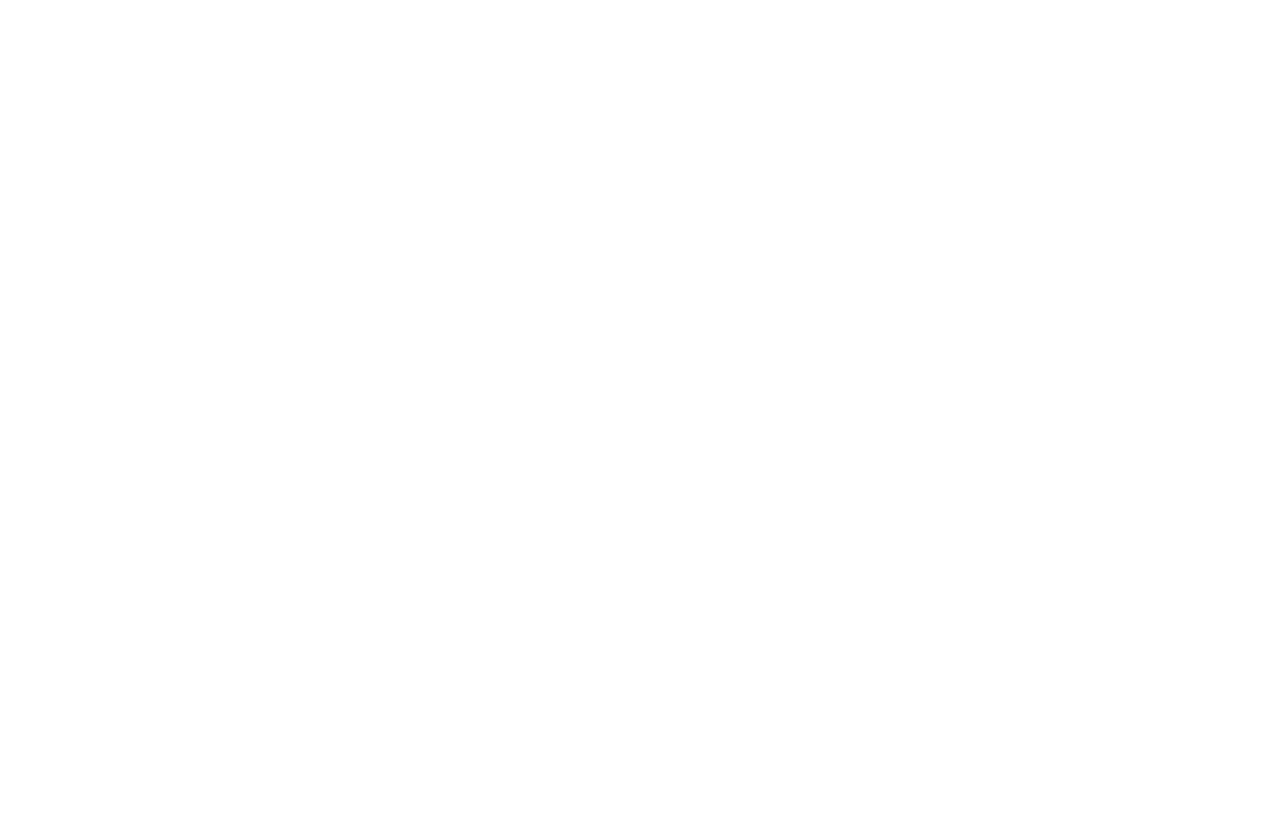
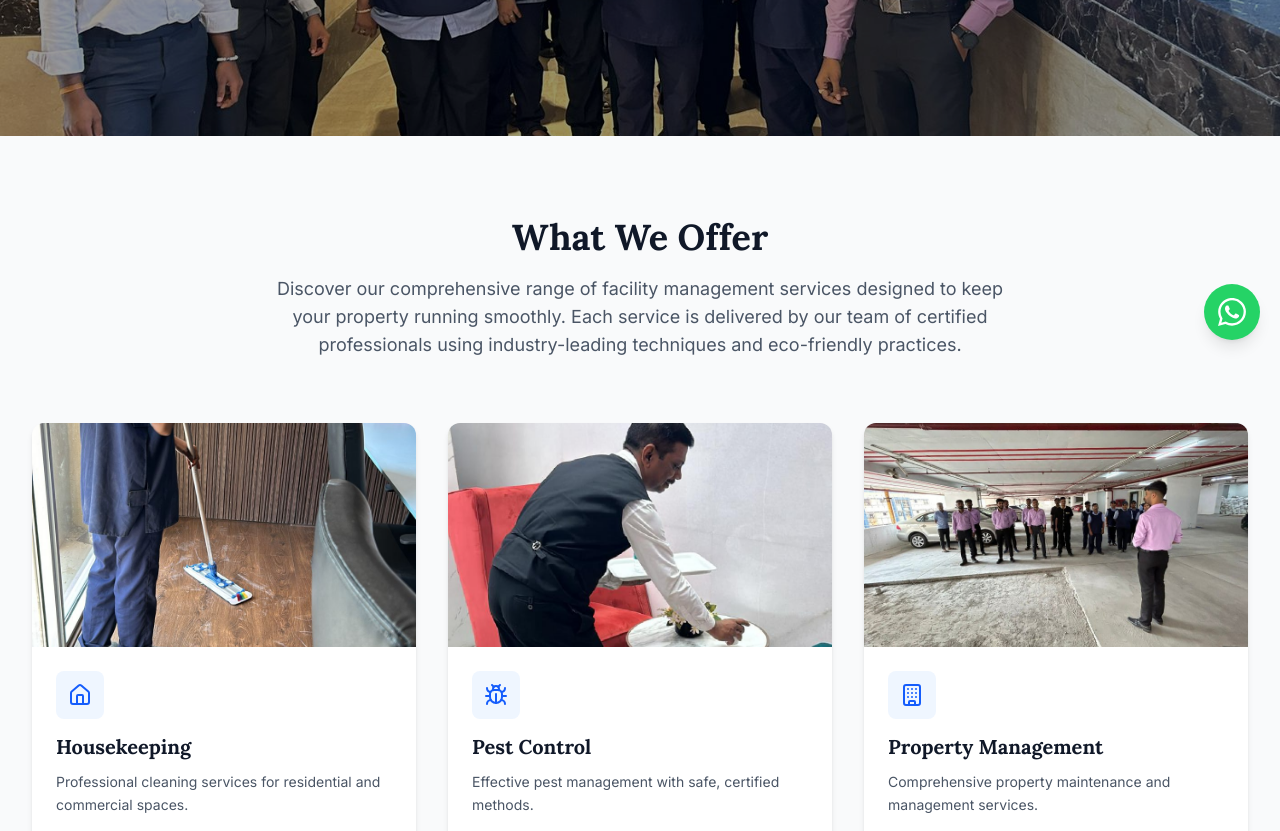
Before and after one commit to MaheshThakur9152/Ambeservices-website, a Next.js app: page /services in a window 1280 px wide. Before the commit this address had no page. Shown: the part 440-1271 px from the top of the page. Before the commit the page ends 800 px from the top, so only its background shows below. Built offline with nearby package versions, Linux system fonts and the light colour scheme.

Commit message:
Update services page images, add WhatsApp icon animations, create Why Us page

```diff
--- a/src/app/globals.css
+++ b/src/app/globals.css
@@ -73,6 +73,17 @@ button:focus-visible {
   outline-offset: 2px;
 }
 
+/* Reduced motion support for accessibility */
+@media (prefers-reduced-motion: reduce) {
+  *,
+  *::before,
+  *::after {
+    animation-duration: 0.01ms !important;
+    animation-iteration-count: 1 !important;
+    transition-duration: 0.01ms !important;
+  }
+}
+
 /* Force mobile sidebar to be solid white */
 .mobile-sidebar {
   background-color: #FFFFFF !important;
--- /dev/null
+++ b/src/app/services/page.tsx
@@ -0,0 +1,164 @@
+"use client";
+
+import Image from 'next/image';
+import { motion } from 'framer-motion';
+import Link from 'next/link';
+import { Home, Bug, Building, Droplets, Utensils, ArrowUpDown, Car, Wrench } from 'lucide-react';
+import Header from '../../components/Header';
+import Footer from '../../components/Footer';
+
+const services = [
+  {
+    title: "Housekeeping",
+    description: "Professional cleaning services for residential and commercial spaces.",
+    image: "/folders/Gallery1.jpeg",
+    icon: Home,
+    slug: "housekeeping"
+  },
+  {
+    title: "Pest Control",
+    description: "Effective pest management with safe, certified methods.",
+    image: "/Pest-control/Pantry-boy.jpeg",
+    icon: Bug,
+    slug: "pest-control"
+  },
+  {
+    title: "Property Management",
+    description: "Comprehensive property maintenance and management services.",
+    image: "/services/property-management.jpg",
+    icon: Building,
+    slug: "property-management"
+  },
+  {
+    title: "Tank Cleaning",
+    description: "Specialized water tank cleaning and maintenance services.",
+    image: "/services/tank-cleaning.jpg",
+    icon: Droplets,
+    slug: "tank-cleaning"
+  },
+  {
+    title: "Catering",
+    description: "Quality catering services for events and offices.",
+    image: "/services/catering.jpg",
+    icon: Utensils,
+    slug: "catering"
+  },
+  {
+    title: "Lift Operations",
+    description: "Professional lift maintenance and operation services.",
+    image: "/services/lift-operator.jpg",
+    icon: ArrowUpDown,
+    slug: "lift-operations"
+  },
+  {
+    title: "Car Cleaning",
+    description: "Professional vehicle cleaning and detailing services.",
+    image: "/services/car-cleaning.jpg",
+    icon: Car,
+    slug: "car-cleaning"
+  },
+  {
+    title: "Technical Maintenance",
+    description: "Comprehensive technical maintenance for electrical and plumbing systems.",
+    image: "/services/civil.jpg",
+    icon: Wrench,
+    slug: "technical-maintenance"
+  }
+];
+
+export default function ServicesPage() {
+  return (
+    <div className="min-h-screen">
+      <Header />
+
+      {/* Hero Section */}
+      <section
+        className="relative w-full h-[60vh] flex items-center justify-center overflow-hidden"
+        style={{ backgroundImage: 'url(/Image.use.jpg)', backgroundSize: 'cover', backgroundPosition: 'center' }}
+      >
+        {/* Dark Overlay */}
+        <div className="absolute inset-0 bg-black/40"></div>
+
+        {/* Content */}
+        <div className="relative z-10 text-center text-white px-4 max-w-4xl mx-auto">
+          <motion.div
+            initial={{ opacity: 0, y: 20 }}
+            animate={{ opacity: 1, y: 0 }}
+            transition={{ duration: 0.8, delay: 0.8 }}
+          >
+            <Link
+              href="#services"
+              className="inline-flex items-center px-8 py-4 bg-orange-500 hover:bg-orange-600 text-white rounded-lg font-medium transition-colors text-lg"
+            >
+              Explore Our Services
+            </Link>
+          </motion.div>
+        </div>
+      </section>
+
+      {/* Services Grid */}
+      <section id="services" className="py-20 bg-gray-50">
+        <div className="max-w-7xl mx-auto px-4 sm:px-6 lg:px-8">
+          <motion.div
+            className="text-center mb-16"
+            initial={{ opacity: 0, y: 30 }}
+            whileInView={{ opacity: 1, y: 0 }}
+            transition={{ duration: 0.5 }}
+            viewport={{ once: true }}
+          >
+            <h2 className="text-3xl md:text-4xl font-bold text-gray-900 mb-4">
+              What We Offer
+            </h2>
+            <p className="text-lg text-gray-600 max-w-3xl mx-auto">
+              Discover our comprehensive range of facility management services designed to keep your property running smoothly. Each service is delivered by our team of certified professionals using industry-leading techniques and eco-friendly practices.
+            </p>
+          </motion.div>
+
+          <div className="grid grid-cols-1 md:grid-cols-2 lg:grid-cols-3 gap-8">
+            {services.map((service, index) => (
+              <motion.div
+                key={service.slug}
+                className="group bg-white rounded-xl overflow-hidden shadow-md hover:shadow-2xl transition-all duration-300"
+                initial={{ opacity: 0, y: 50 }}
+                whileInView={{ opacity: 1, y: 0 }}
+                transition={{ duration: 0.5, delay: index * 0.1 }}
+                viewport={{ once: true }}
+              >
+                <div className="relative h-56 overflow-hidden bg-gray-100">
+                  <Image
+                    src={service.image}
+                    alt={service.title}
+                    fill
+                    unoptimized
+                    className="object-cover group-hover:scale-110 transition-transform duration-500"
+                    sizes="(max-width: 768px) 100vw, (max-width: 1024px) 50vw, 33vw"
+                    loading="lazy"
+                  />
+                </div>
+                <div className="p-6">
+                  <div className="w-12 h-12 bg-blue-50 rounded-lg flex items-center justify-center mb-4">
+                    <service.icon className="w-6 h-6 text-blue-600" />
+                  </div>
+                  <h3 className="text-xl font-bold text-gray-900 mb-3">
+                    {service.title}
+                  </h3>
+                  <p className="text-gray-600 mb-4 leading-relaxed text-sm">
+                    {service.description}
+                  </p>
+                  <Link
+                    href={`/services/${service.slug}`}
+                    className="inline-flex items-center px-4 py-2 bg-orange-500 hover:bg-orange-600 text-white rounded-lg font-medium transition-colors text-sm"
+                  >
+                    Learn More
+                  </Link>
+                </div>
+              </motion.div>
+            ))}
+          </div>
+        </div>
+      </section>
+
+      <Footer />
+    </div>
+  );
+}
--- a/src/components/Header.tsx
+++ b/src/components/Header.tsx
@@ -3,10 +3,12 @@
 import { useState, useEffect } from 'react';
 import { Menu, X, Mail } from 'lucide-react';
 import Link from 'next/link';
+import { usePathname } from 'next/navigation';
 
 const Header = () => {
   const [isMenuOpen, setIsMenuOpen] = useState(false);
   const [isScrolled, setIsScrolled] = useState(false);
+  const pathname = usePathname();
 
   useEffect(() => {
     const handleScroll = () => {
@@ -46,12 +48,14 @@ const Header = () => {
             >
               Home
             </Link>
-            <button
-              onClick={() => scrollToSection('services')}
-              className="font-sans text-base font-medium text-gray-700 hover:text-blue-600 transition-colors"
+            <Link
+              href="/services"
+              className={`font-sans text-base font-medium transition-colors ${
+                pathname === '/services' ? 'text-blue-600' : 'text-gray-700 hover:text-blue-600'
+              }`}
             >
               Services
-            </button>
+            </Link>
             <button
               onClick={() => scrollToSection('why-ambe-service')}
               className="font-sans text-base font-medium text-gray-700 hover:text-blue-600 transition-colors"
@@ -144,12 +148,15 @@ const Header = () => {
                 >
                   Home
                 </button>
-                <button
-                  onClick={() => scrollToSection('services')}
-                  className="block w-full text-left py-3 px-4 text-gray-700 hover:text-blue-600 hover:bg-blue-50 rounded-lg transition-colors"
+                <Link
+                  href="/services"
+                  className={`block w-full text-left py-3 px-4 rounded-lg transition-colors ${
+                    pathname === '/services' ? 'text-blue-600 bg-blue-50' : 'text-gray-700 hover:text-blue-600 hover:bg-blue-50'
+                  }`}
+                  onClick={() => setIsMenuOpen(false)}
                 >
                   Services
-                </button>
+                </Link>
                 <button
                   onClick={() => scrollToSection('why-ambe-service')}
                   className="block w-full text-left py-3 px-4 text-gray-700 hover:text-blue-600 hover:bg-blue-50 rounded-lg transition-colors"
--- a/src/components/TrustedBySection.tsx
+++ b/src/components/TrustedBySection.tsx
@@ -1,56 +1,83 @@
 import Image from 'next/image';
+import { useEffect, useRef } from 'react';
 
-export default function LogoCarousel() {
-  const clients = [
-    { name: 'Ajmera', logo: '/logos/ajmera-realty-seeklogo.png', width: 140, height: 70 },
-    { name: 'AMS', logo: '/logos/AMSlogo.svg', width: 120, height: 60 },
-    { name: 'Arshiya', logo: '/logos/arshiya logo_20160617141033.png', width: 130, height: 65 },
-    { name: 'BP Infra', logo: '/logos/Bp infra.webp', width: 120, height: 60 },
-    { name: 'EPC', logo: '/logos/Ed.jpg', width: 110, height: 55 },
-    { name: 'Febal Casa', logo: '/logos/Febal Casa_idMZe6I0IW_0.png', width: 130, height: 65 },
-    { name: 'Kosmos', logo: '/logos/Kosmos.png', width: 120, height: 60 },
-    { name: 'Ruparel', logo: '/logos/logonew.png', width: 130, height: 65 },
-    { name: 'Lokhandwala', logo: '/logos/lokhandwala-kataria-construction-18236-4700.avif', width: 120, height: 60 },
-    { name: 'Minerva', logo: '/logos/Minerva.png', width: 100, height: 50 },
-    { name: 'Piramal', logo: '/logos/piramal-realty-logo-png_seeklogo-613311.png', width: 130, height: 65 },
-    { name: 'Sanjay Puri', logo: '/logos/Sanjay-Puri-5.jpg', width: 130, height: 65 },
-    { name: 'Shapoorji', logo: '/logos/Shapoorji_Pallonji_Group_logo.svg.png', width: 140, height: 70 },
-  ];
+interface Logo {
+  src: string;
+  alt: string;
+}
+
+const logos: Logo[] = [
+  { src: '/logos/ajmera-realty-seeklogo.png', alt: 'Ajmera Realty' },
+  { src: '/logos/AMSlogo.svg', alt: 'AMS' },
+  { src: '/logos/arshiya logo_20160617141033.png', alt: 'Arshiya' },
+  { src: '/logos/Bp infra.webp', alt: 'BP Infra' },
+  { src: '/logos/Ed.jpg', alt: 'EPC' },
+  { src: '/logos/Febal Casa_idMZe6I0IW_0.png', alt: 'Febal Casa' },
+  { src: '/logos/Kosmos.png', alt: 'Kosmos' },
+  { src: '/logos/logonew.png', alt: 'Ruparel' },
+  { src: '/logos/lokhandwala-kataria-construction-18236-4700.avif', alt: 'Lokhandwala Kataria' },
+  { src: '/logos/Minerva.png', alt: 'Minerva' },
+  { src: '/logos/piramal-realty-logo-png_seeklogo-613311.png', alt: 'Piramal Realty' },
+  { src: '/logos/Sanjay-Puri-5.jpg', alt: 'Sanjay Puri' },
+  { src: '/logos/Shapoorji_Pallonji_Group_logo.svg.png', alt: 'Shapoorji Pallonji' },
+];
+
+export default function TrustedBySection() {
+  const scrollRef = useRef<HTMLDivElement>(null);
+
+  useEffect(() => {
+    const scrollElement = scrollRef.current;
+    if (!scrollElement) return;
+
+    const isMobile = window.innerWidth < 768;
+    const logoWidth = isMobile ? 80 : 128;
+    const gap = isMobile ? 24 : 48;
+    const setWidth = logos.length * (logoWidth + gap) - gap;
+    const speed = isMobile ? 1 : 2; // Pixels per frame for smooth scroll
+
+    let position = 0;
+
+    const animate = () => {
+      position += speed;
+      if (position >= setWidth) position -= setWidth;
+      scrollElement.style.transform = `translateX(-${position}px)`;
+      requestAnimationFrame(animate);
+    };
+
+    animate();
+
+    return () => {
+      // No need to cancel since it's infinite
+    };
+  }, []);
 
   return (
-    <section className="py-12 bg-white border-t border-gray-100">
-      <div className="max-w-7xl mx-auto px-6">
-        <div className="text-center mb-8">
-          <h2 className="font-serif text-2xl md:text-3xl font-bold text-gray-900 mb-2">
+    <section className="py-8 md:py-12 bg-white border-t border-gray-100" aria-label="Trusted Companies">
+      <div className="max-w-7xl mx-auto px-4 md:px-6">
+        <div className="text-center mb-6 md:mb-8">
+          <h2 className="font-serif text-xl md:text-3xl font-bold text-gray-900 mb-2">
             Trusted by Leading Companies
           </h2>
         </div>
 
-        <div className="relative overflow-hidden">
-          <div className="flex gap-12 animate-scroll-fast">
-            {clients.map((client, i) => (
-              <div key={`first-${i}`} className="flex-shrink-0 flex items-center" style={{minWidth:'150px'}}>
-                <Image src={client.logo} alt={client.name} width={client.width} height={client.height} className="object-contain" />
-              </div>
-            ))}
-            {clients.map((client, i) => (
-              <div key={`second-${i}`} className="flex-shrink-0 flex items-center" style={{minWidth:'150px'}}>
-                <Image src={client.logo} alt={client.name} width={client.width} height={client.height} className="object-contain" />
+        <div className="relative overflow-hidden" role="region" aria-live="off">
+          <div ref={scrollRef} className="flex gap-6 md:gap-12">
+            {[...logos, ...logos, ...logos, ...logos, ...logos, ...logos].map((logo, i) => (
+              <div key={i} className="flex-shrink-0 flex items-center">
+                <Image
+                  src={logo.src}
+                  alt={logo.alt}
+                  width={120}
+                  height={60}
+                  className="object-contain w-20 h-10 md:w-32 md:h-16"
+                  sizes="(max-width: 768px) 80px, 128px"
+                  loading="lazy"
+                />
               </div>
             ))}
           </div>
         </div>
       </div>
-
-      <style jsx>{`
-        @keyframes scrollFast {
-          0% { transform: translateX(0); }
-          100% { transform: translateX(-50%); }
-        }
-        .animate-scroll-fast {
-          animation: scrollFast 5s linear infinite;
-        }
-      `}</style>
     </section>
   );
 }
--- a/src/components/WhatsAppFixed.tsx
+++ b/src/components/WhatsAppFixed.tsx
@@ -1,49 +1,42 @@
 "use client";
-import { useState, useEffect } from 'react';
+import { motion } from 'framer-motion';
 
 export default function WhatsAppFixed() {
-  const [isVisible, setIsVisible] = useState(false);
-
-  useEffect(() => {
-    const whyUsSection = document.getElementById('why-ambe-service');
-
-    const observer = new IntersectionObserver(
-      (entries) => {
-        if (entries[0].isIntersecting) {
-          setIsVisible(true);
-        }
-      },
-      { threshold: 0.1 }
-    );
-
-    if (whyUsSection) {
-      observer.observe(whyUsSection);
-    }
-
-    return () => {
-      if (whyUsSection) observer.unobserve(whyUsSection);
-    };
-  }, []);
-
-  if (!isVisible) return null;
-
   return (
-    <a
-      href="https://api.whatsapp.com/send/?phone=919619607537"
+    <motion.a
+      href="https://api.whatsapp.com/send/?phone=917977018742&text&type=phone_number&app_absent=0"
       target="_blank"
       rel="noopener noreferrer"
-      className="fixed left-4 md:left-5 top-1/2 -translate-y-1/2 w-12 h-12 md:w-16 md:h-16 bg-green-500 hover:bg-green-600 rounded-full flex items-center justify-center z-50 shadow-lg transition-all duration-300 hover:scale-110"
+      className="fixed bottom-5 right-5 w-12 h-12 md:w-14 md:h-14 bg-[#25D366] hover:bg-[#20BA5A] rounded-full flex items-center justify-center z-50 shadow-lg"
       aria-label="Contact on WhatsApp"
+      title="Contact on WhatsApp"
+      initial={{ opacity: 0, scale: 0.5 }}
+      animate={{ opacity: 1, scale: 1 }}
+      transition={{ duration: 0.5, ease: "easeOut" }}
+      whileHover={{ scale: 1.1 }}
+      whileTap={{ scale: 0.95 }}
+    >
+      <motion.div
+        animate={{
+          scale: [1, 1.1, 1],
+          y: [0, -5, 0],
+        }}
+        transition={{
+          duration: 2,
+          repeat: Infinity,
+          ease: "easeInOut",
+        }}
       >
         <svg
           width="24"
           height="24"
           fill="white"
           viewBox="0 0 24 24"
-        className="md:w-8 md:h-8"
+          className="md:w-7 md:h-7"
         >
           <path d="M17.472 14.382c-.297-.149-1.758-.867-2.03-.967-.273-.099-.471-.148-.67.15-.197.297-.767.966-.94 1.164-.173.199-.347.223-.644.075-.297-.15-1.255-.463-2.39-1.475-.883-.788-1.48-1.761-1.653-2.059-.173-.297-.018-.458.13-.606.134-.133.298-.347.446-.52.149-.174.198-.298.298-.497.099-.198.05-.371-.025-.52-.075-.149-.669-1.612-.916-2.207-.242-.579-.487-.5-.669-.51-.173-.008-.371-.01-.57-.01-.198 0-.52.074-.792.372-.272.297-1.04 1.016-1.04 2.479 0 1.462 1.065 2.875 1.213 3.074.149.198 2.096 3.2 5.077 4.487.709.306 1.262.489 1.694.625.712.227 1.36.195 1.871.118.571-.085 1.758-.719 2.006-1.413.248-.694.248-1.289.173-1.413-.074-.124-.272-.198-.57-.347m-5.421 7.403h-.004a9.87 9.87 0 01-5.031-1.378l-.361-.214-3.741.982.998-3.648-.235-.374a9.86 9.86 0 01-1.51-5.26c.001-5.45 4.436-9.884 9.888-9.884 2.64 0 5.122 1.03 6.988 2.898a9.825 9.825 0 012.893 6.994c-.003 5.45-4.437 9.884-9.885 9.884m8.413-18.297A11.815 11.815 0 0012.05 0C5.495 0 .16 5.335.157 11.892c0 2.096.547 4.142 1.588 5.945L.057 24l6.305-1.654a11.882 11.882 0 005.683 1.448h.005c6.554 0 11.89-5.335 11.893-11.893a11.821 11.821 0 00-3.48-8.413z"/>
         </svg>
-    </a>
+      </motion.div>
+    </motion.a>
   );
 }
```
Also changed, not shown: src/app/about/page.tsx (+21 -9 lines), public/Pest-control/Pantry-boy.jpeg (added), public/folders/Gallery1.jpeg (added). Lines whose indentation alone changed are shown as unchanged.
